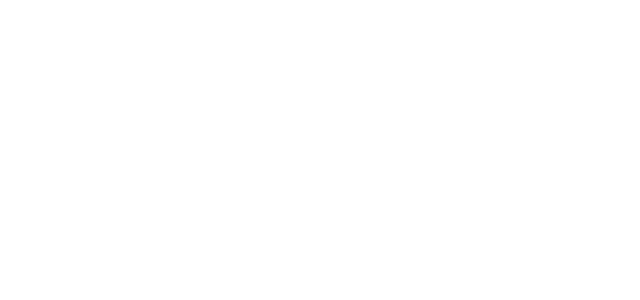
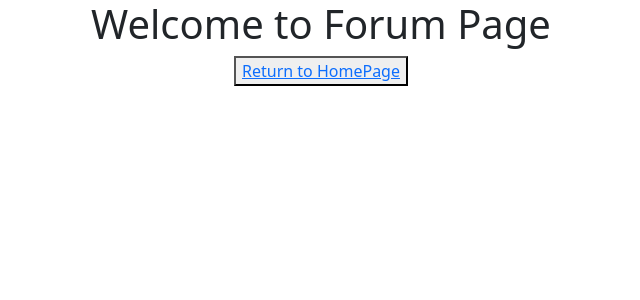
Before and after one commit to knjiang/CSE442-Traveler, a React (Create React App) app in the folder frontend/: page /forum in a window 1280 px wide. Shown: the top 300 px of the page, without its empty margins (319-959 px from the left). Built offline with nearby package versions, Linux system fonts and the light colour scheme.

Commit message:
add frontend to Forums

```diff
--- /dev/null
+++ b/frontend/src/Pages/Forum.js
@@ -0,0 +1,12 @@
+
+
+function Forum(){
+    return(<div>
+        <h1>Welcome to Forum Page</h1>
+            <button id="home" ><a href = "/"> Return to HomePage </a></button>
+    </div>
+
+    )
+}
+
+export default Forum;
--- a/frontend/src/Pages/Homepage.css
+++ b/frontend/src/Pages/Homepage.css
@@ -12,6 +12,10 @@
     width: 100%;
 }
 
+#forumButton a{
+    text-decoration: none;
+}
+
 #forumButton{
     background-color: deepskyblue;
     color: white;
@@ -20,4 +24,5 @@
     border-radius: 5px;
     margin: 10px 0;
     cursor: pointer;
+
 }
--- a/frontend/src/Pages/Homepage.js
+++ b/frontend/src/Pages/Homepage.js
@@ -54,10 +54,12 @@ function Homepage(){
     });
   }
 
+
   return(
     <div>
       <h1>Welcome to the Traveler Homepage</h1>
       {!user.logged_in && <Login/>}
+      <button id="forumButton" title="forum button"><a href = "/forum"> Forum Button </a></button>
       <br/>
       {user.logged_in && <Button variant="outline-dark" onClick = {logoutUser}>
       Logout
--- a/frontend/src/Routes.js
+++ b/frontend/src/Routes.js
@@ -3,6 +3,7 @@ import { Switch, Route } from 'react-router-dom';
 import Homepage from './Pages/Homepage'
 import Browse_Locations from './Pages/Browse_Locations'
 import Specific_Location from './Pages/Specific_Location'
+import Forum from './Pages/Forum'
 
 
 const Routes = () => {
@@ -11,6 +12,7 @@ const Routes = () => {
         <Route exact path='/' component={Homepage}></Route>
         <Route exact path='/locations' component={Browse_Locations}></Route>
         <Route path='/locations/:id' component={Specific_Location}></Route>
+          <Route path='/forum' component={Forum}></Route>
       </Switch>
     );
   }
```
Also changed, not shown: 1 other file (tests, documents, lock files or other folders).
